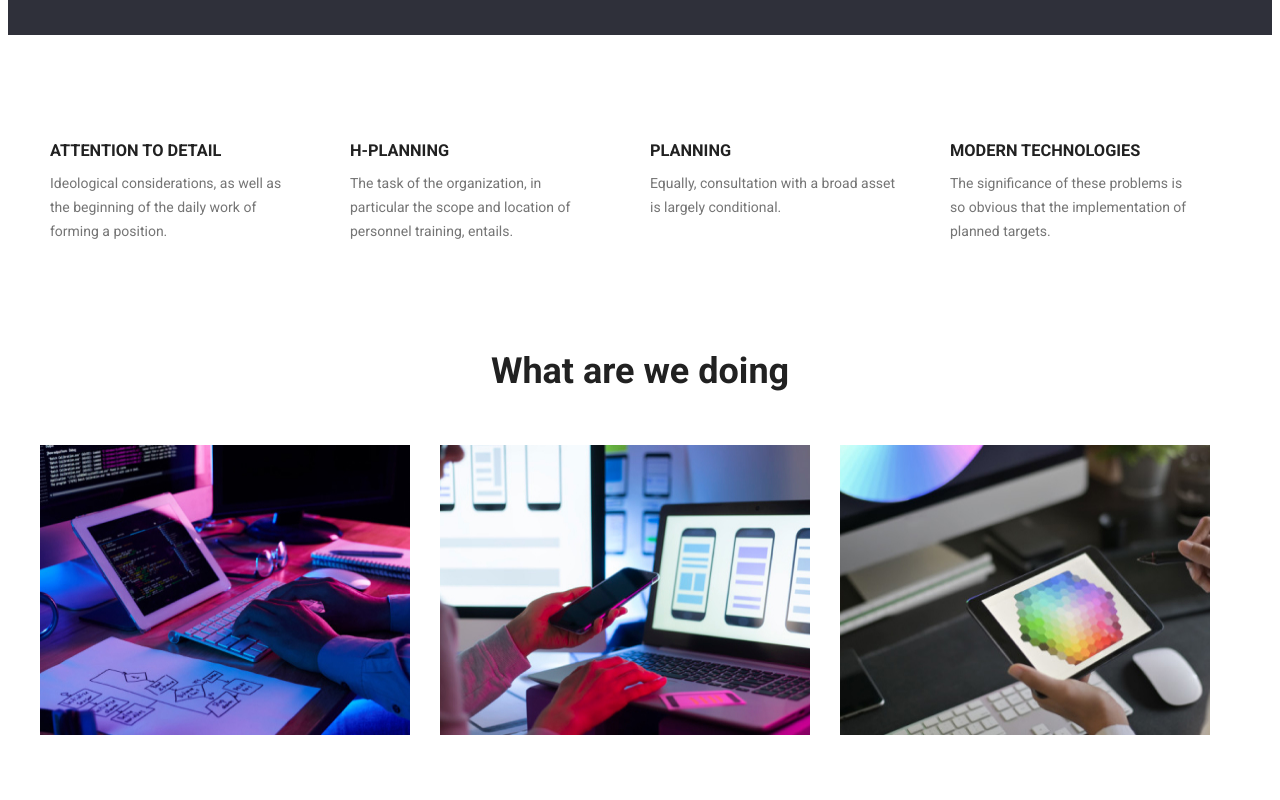
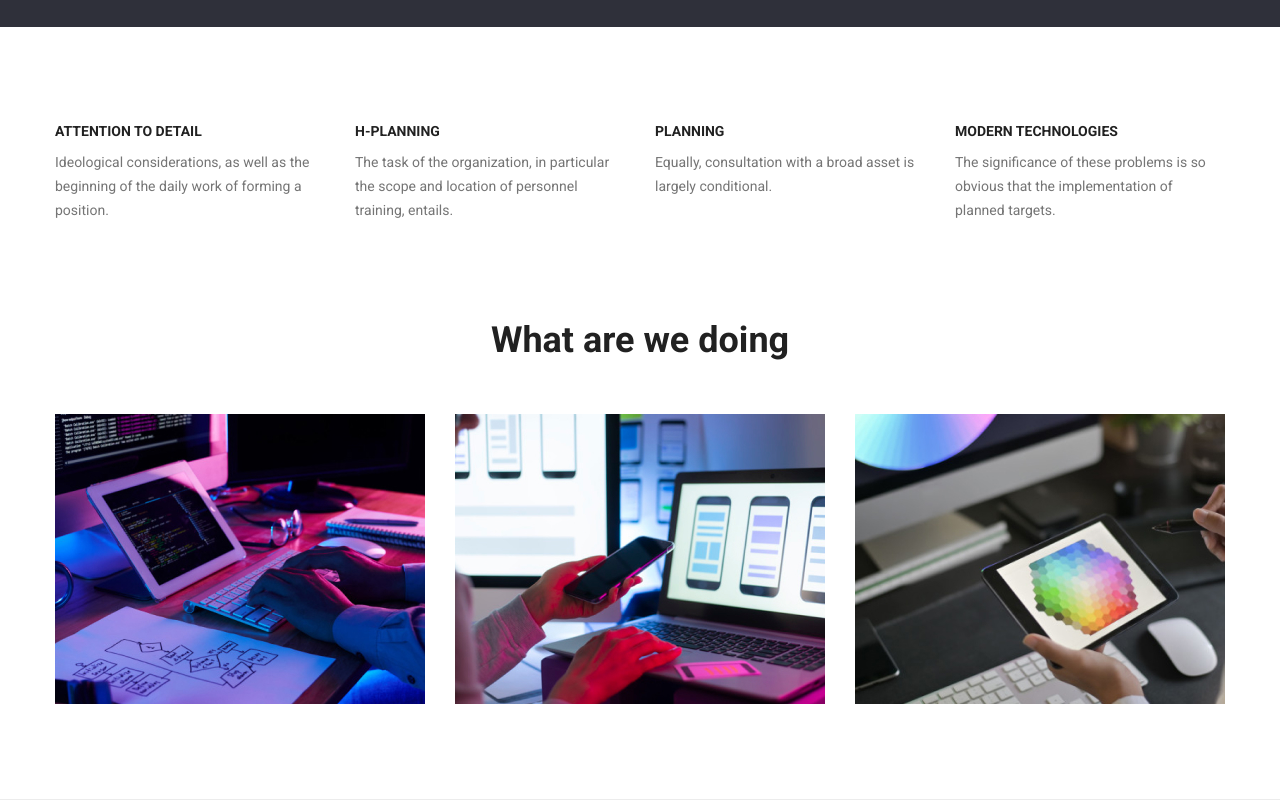
Before and after one commit to Jade-Samurai/lesson-7, a plain HTML site: page index.html in a window 1280 px wide. Shown: the part 660-1460 px from the top of the page. Drawn offline with Linux system fonts and the light colour scheme.

Commit message:
Fix problems

```diff
--- a/css/main.css
+++ b/css/main.css
@@ -1,4 +1,4 @@
-@import url(css/reset.css);
+@import url('reset.css');
 
 @font-face {
 	font-family: 'Roboto';
@@ -126,14 +126,14 @@ body{
     gap: 30px;
 }
 .about-item {
-    width: 270px;
+    flex: 1 1 25%;
 }
 .about-item-title {
-    margin: 10px;
+    font-weight: 700;
     text-transform: uppercase;
 }
 .about-item-discript {
-    margin: 10px;
+    margin: 10px 0 0;
     line-height: 24px;
     color: #757575;
 }
@@ -149,10 +149,16 @@ body{
     margin: 0 auto;
     padding-bottom: 50px;
 }
-.do-img {
+.do-imgs {
     display: flex;
     gap: 30px;
 }
+.do-img {
+    flex: 1 1 25%;
+    height: 290px;
+    object-fit: cover;
+}
+
 
 /* TEAM SECTION */
 
@@ -217,6 +223,7 @@ body{
     line-height: 24px;
     font-weight: 400;
     flex-direction: column;
+    align-items: flex-start;
     gap: 10px;
 }
 .footer-info a{
--- a/index.html
+++ b/index.html
@@ -64,10 +64,10 @@
         <section class="do">
             <div class="container">
                 <h2 class="do-title">What are we doing</h2>
-                <div class="do-img">
-                    <img src="images/do-1.jpg" alt="do-1" width="370" height="290">
-                    <img src="images/do-2.jpg" alt="do-2" width="370" height="290">
-                    <img src="images/do-3.jpg" alt="do-3" width="370" height="290">
+                <div class="do-imgs">
+                    <img class="do-img" src="images/do-1.jpg" alt="do-1" width="370" height="290">
+                    <img class="do-img" src="images/do-2.jpg" alt="do-2" width="370" height="290">
+                    <img class="do-img" src="images/do-3.jpg" alt="do-3" width="370" height="290">
                 </div>
             </div>
         </section>
@@ -123,12 +123,8 @@
             </a>
             <div class="footer-info">
                 <p class="address">Kharkov, Pobedy Ave., 26</p>
-                <div class="mail">
-                    <a href="mailto:info@devstudio.com">info@devstudio.com</a>
-                </div>
-                <div class="tel">
-                    <a href="tel:+380961111111">+38 096 111 11 11</a>
-                </div>
+                <a class="mail" href="mailto:info@devstudio.com">info@devstudio.com</a>
+                <a class="tel" href="tel:+380961111111">+38 096 111 11 11</a>
             </div>
         </div>
     </footer>
```
